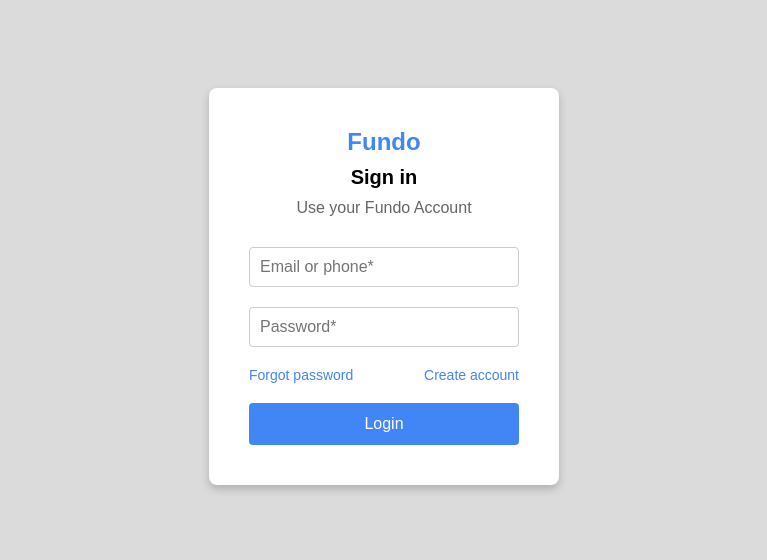
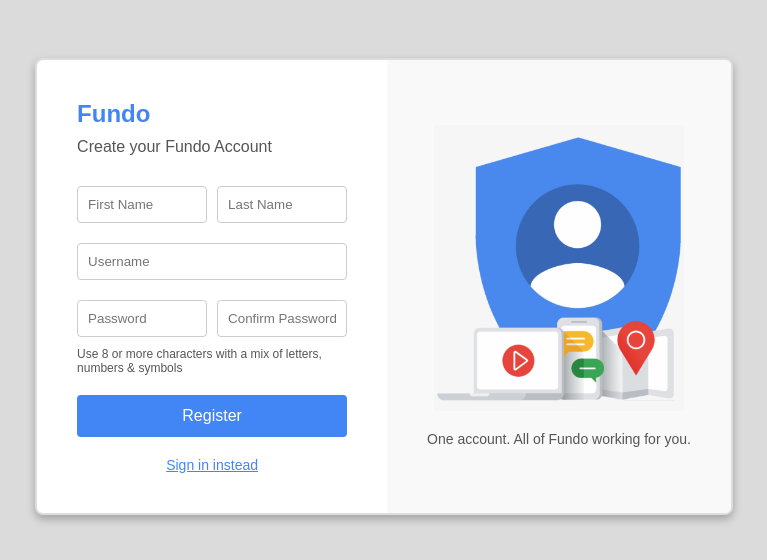
Before and after one commit to likithSiddavatamM/FunDoNotesFront, a React (Create React App) app: page / in a window 1280 px wide. Shown: the part 114-674 px from the top of the page, without its empty margins (256-1023 px from the left). Built offline with nearby package versions, Linux system fonts and the light colour scheme.

Commit message:
[LIKITH] : Update : Update SignUp UI with images

```diff
--- a/src/App.js
+++ b/src/App.js
@@ -1,4 +1,5 @@
 import logo from './logo.svg';
+import SignUpImg1 from './SignUp.png'
 import './App.css';
 import './FunDoNotesSignUp.css'
 import './FunDoNotesSignIn.css'
@@ -29,10 +30,10 @@ export function SignUp() {
           <p className="signup-password-instruction">Use 8 or more characters with a mix of letters, numbers & symbols</p>
           <button type="submit" className="signup-submit-button">Register</button>
         </form>
-        <a href="../FunDoNotesSignIn/FunDoNotesSignIn.html" className="signup-sign-in-link">Sign in instead</a>
+        <a href="./FunDoNotesSignIn.html" className="signup-sign-in-link">Sign in instead</a>
       </div>
       <div className="signup-info-box">
-        <img src="SignupImg.png" alt="User Icon" style={{ width: '250px', height: 'auto' }} />
+        <img src={SignUpImg1} alt="User Icon" style={{ width: '250px', height: 'auto' }} />
         <p>One account. All of Fundo working for you.</p>
       </div>
     </div>
--- a/src/index.js
+++ b/src/index.js
@@ -8,8 +8,8 @@ const root = ReactDOM.createRoot(document.getElementById('root'));
 root.render(
   <React.StrictMode>
     {/* <App /> */}
-    {/* <SignUp/> */}
-    <Signin/>
+    <SignUp/>
+    {/* <Signin/> */}
   </React.StrictMode>
 );
 
```
Also changed, not shown: src/SignUp.png (added).
